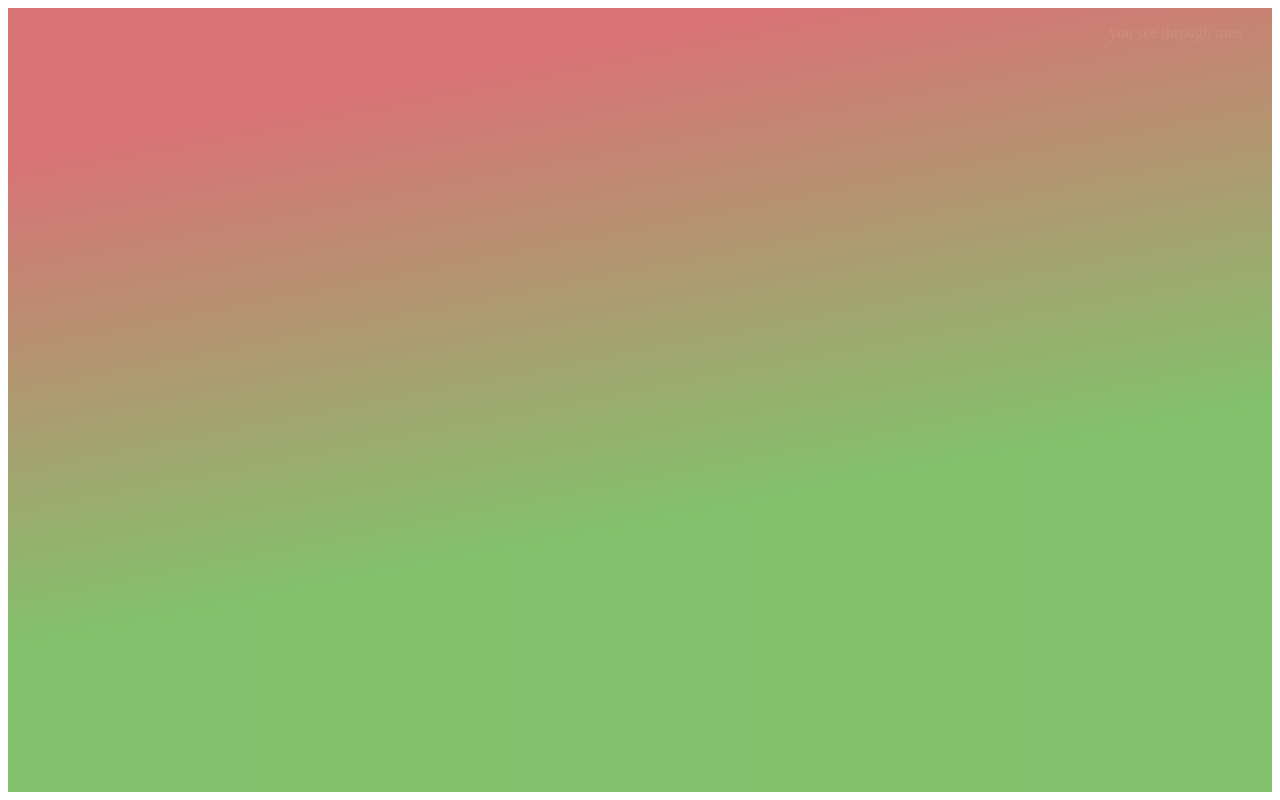
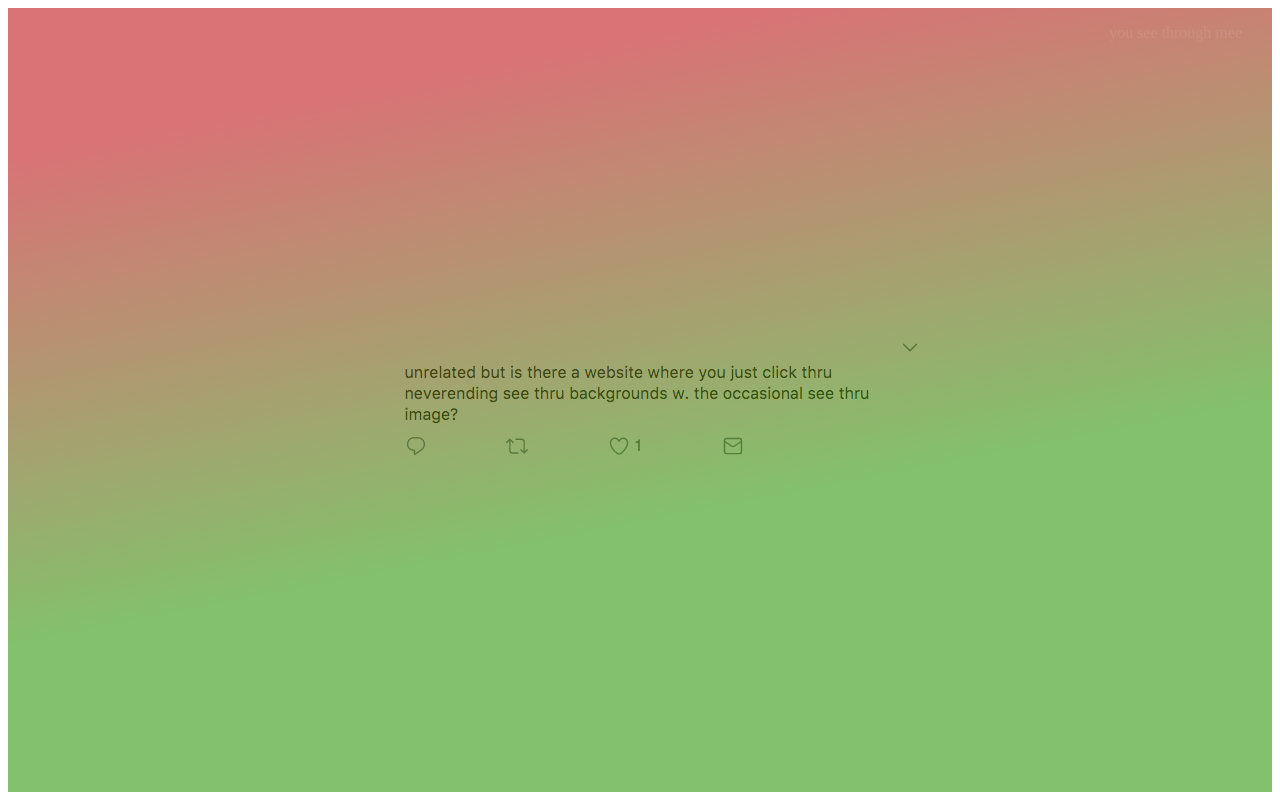
Before and after one commit to parkbrench/see_through, a plain HTML site: page index.html in a window 1280 px wide. Drawn offline with Linux system fonts and the light colour scheme.

Commit message:
add semi-secret source-sauce

```diff
--- a/index.html
+++ b/index.html
@@ -5,6 +5,11 @@
   <meta viewport=1>
   <title>seethrough</title>
   <style>
+    body {
+      background-image: url("post.png");
+      background-position: center;
+      background-repeat: no-repeat;
+    }
     .background {
       width: 100%;
       height: 100%;
```
Also changed, not shown: post.png (added).
